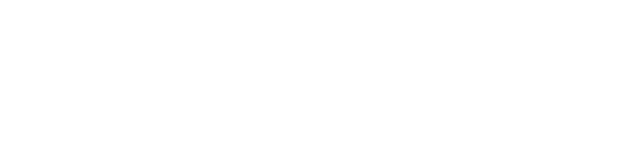
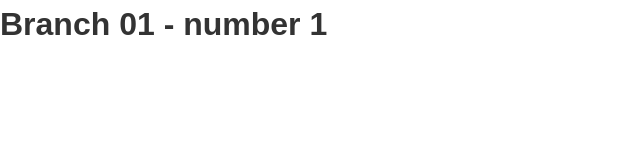
Before and after one commit to bpoc-russeljeff/test01, a plain HTML site: page index.html in a window 1280 px wide. Shown: the whole page, without its empty margins (0-640 px from the left). Drawn offline with nearby package versions, Linux system fonts and the light colour scheme.

Commit message:
create branch 01

```diff
--- a/index.html
+++ b/index.html
@@ -231,6 +231,8 @@ html body table.view_tabsp td {
 </head>
 
 <body>
+    <h1>Branch 01 - number 1</h1>
+
 	<!-- ローディングアニメ -->
 	<div class="loader-wrap">
 		<div class="loader">Loading...</div>
```
